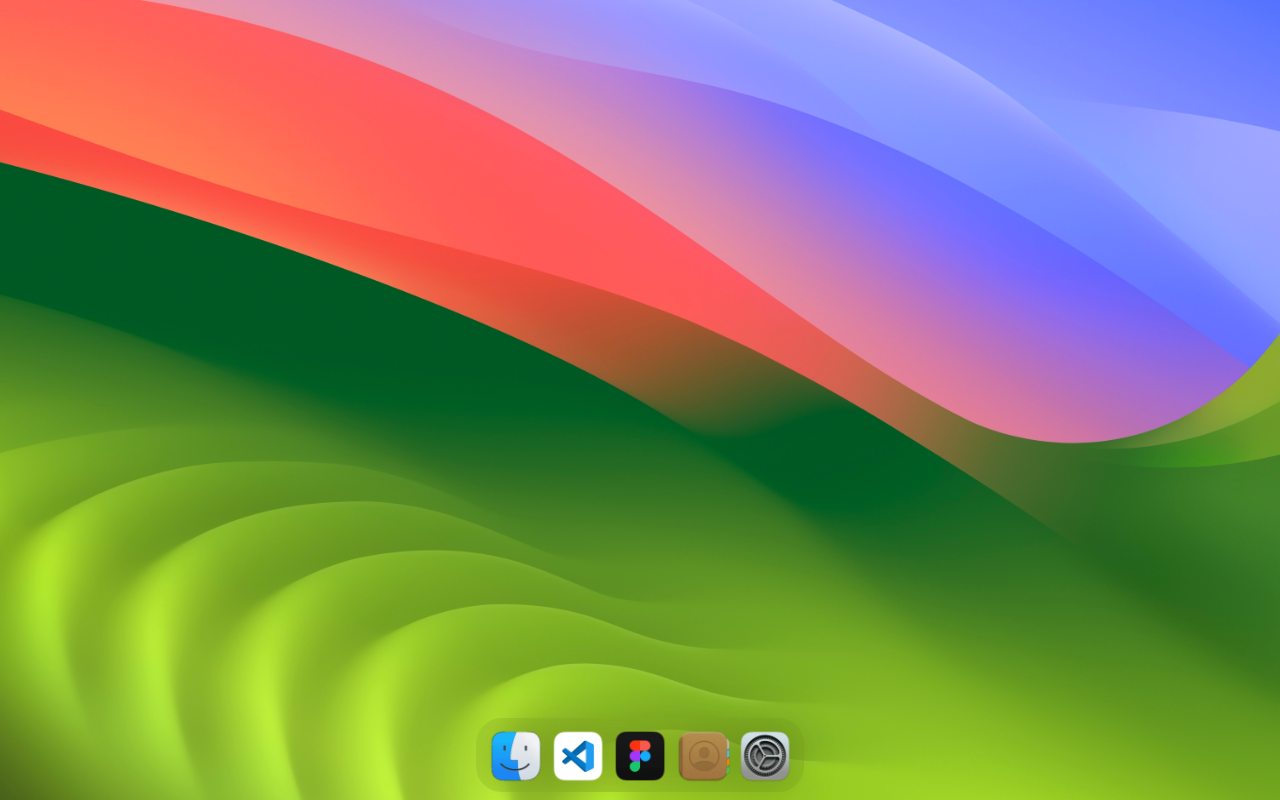
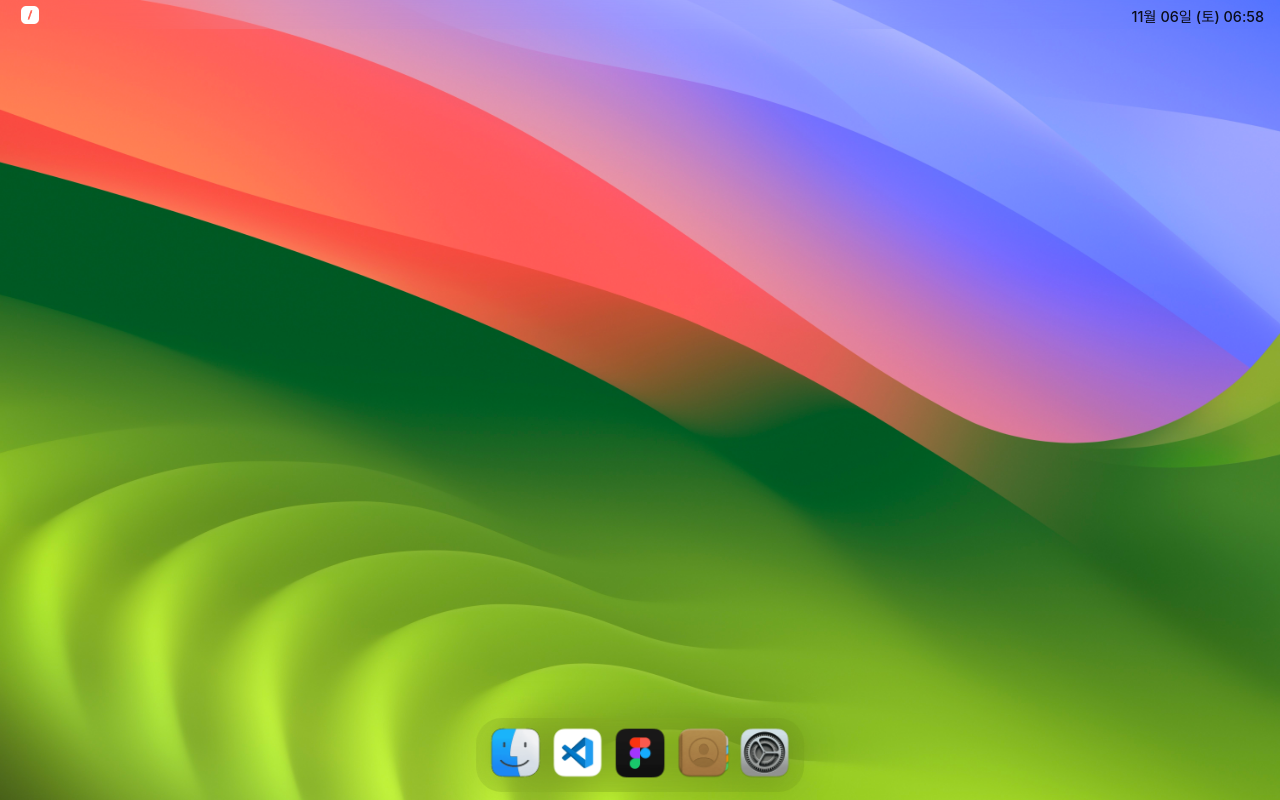
Before and after one commit to BackGwa/BackGwa.github.io, a PHP site: page /profile.html in a window 1280 px wide. Run offline with PHP 8.4, Linux system fonts and the light colour scheme; some web fonts are replaced.

Commit message:
profile 페이지 메뉴 막대 추가

```diff
--- a/profile.html
+++ b/profile.html
@@ -35,10 +35,17 @@
 
         <div class="gui-env background-image">
             <!-- 상단 패널 -->
+            <div class="top-nav">
+                <div class="left-panel">
+                    <div class="menu-icon background-image"></div>
+                </div>
+                <div class="right-panel">
+                    <div class="time-label"></div>
+                </div>
+            </div>
 
             <!-- 하단 독-->
-            <div class="bottom-dock background-image">
-            </div>
+            <div class="bottom-dock background-image"></div>
         </div>
     </div>
 </body>
--- a/scripts/profile.js
+++ b/scripts/profile.js
@@ -1,5 +1,6 @@
 
 let dock;
+let time_label;
 let dock_item;
 let select_index = 0;
 
@@ -8,6 +9,7 @@ function page_init() {
     dock = document.querySelector(".bottom-dock");
     append_dock();
     dock_item = document.querySelectorAll(".dock-item");
+    time_label = document.querySelector(".time-label");
     event_register();
 }
 
@@ -22,6 +24,9 @@ function event_register() {
 
         i.addEventListener("mouseout", dock_item_unfocus);
     });
+
+    time_update();
+    setInterval(() => time_update, 1000);
 }
 
 // 포커싱 비주얼 이펙트 적용
@@ -43,3 +48,17 @@ function dock_item_unfocus() {
         i.classList.remove("dock-item-focus-fade1");
     });
 }
+
+// 시간 업데이트
+function time_update() {
+    const week = ['일', '월', '화', '수', '목', '금', '토'];
+    const today = new Date();
+    const month = String(today.getMonth()).padStart(2, '0');
+    const day = String(today.getDay()).padStart(2, '0');
+    const week_index = today.getDay();
+
+    hours = String(today.getHours()).padStart(2, '0');
+    minutes = String(today.getMinutes()).padStart(2, '0');
+
+    time_label.innerHTML = `${month}월 ${day}일 (${week[week_index]}) ${hours}:${minutes}`;
+}
--- a/style/profile.css
+++ b/style/profile.css
@@ -36,6 +36,7 @@
     background: var(--dock-color);
     border: solid 2px var(--dock-outline);
     filter: drop-shadow(0 0 24px #0000003F);
+    -webkit-filter: drop-shadow(0 0 24px #0000003F);
     backdrop-filter: blur(48px);
     -webkit-backdrop-filter: blur(48px);
     display: flex;
@@ -48,9 +49,9 @@
     position: relative;
     width: 3.7rem;
     height: 3.7rem;
-    margin: 0.5rem 0.1rem 0.25rem 0.1rem;
+    margin: 0.3rem 0.1rem 0.4rem 0.1rem;
     border-radius: 1rem;
-    transition: 0.25s;
+    transition: 0.2s ease-out;
     background-size: cover;
 }
 
@@ -58,14 +59,14 @@
     width: 5rem;
     height: 5rem;
     transform: scale(150%) translateY(-35%);
-    margin: 0.5rem 1rem 0.25rem 1rem;
+    margin: 0.5rem 1.2rem 0.25rem 1.2rem;
 }
 
 .dock-item-focus-fade1 {
     width: 5rem;
     height: 5rem;
     transform: scale(110%) translateY(-30%);
-    margin: 0.5rem 0.4rem 0.25rem 0.4rem;
+    margin: 0.5rem 0.6rem 0.25rem 0.6rem;
 }
 
 .dock-label {
@@ -79,6 +80,7 @@
     top: -50%;
     color: var(--dock-label-color);
     filter: drop-shadow(0 0 8px #0000005F);
+    -webkit-filter: drop-shadow(0 0 8px #0000005F);
     backdrop-filter: blur(32px);
     -webkit-backdrop-filter: blur(32px);
     font-weight: 300;
@@ -94,3 +96,58 @@
 .dock-item-focus .dock-label {
     opacity: 1.0;
 }
+
+.top-nav {
+    position: absolute;
+    width: 100%;
+    height: 1.8rem;
+    backdrop-filter: blur(32px);
+    -webkit-backdrop-filter: blur(32px);
+    background: var(--dock-color);
+    display: flex;
+    flex-direction: row;
+    justify-content: space-between;
+}
+
+.left-panel,
+.right-panel {
+    width: 50%;
+    height: 100%;
+    display: flex;
+    flex-direction: row;
+}
+
+.left-panel {
+    justify-content: flex-start;
+}
+
+.right-panel {
+    display: flex;
+    flex-direction: row;
+    justify-content: flex-end;
+}
+
+.time-label {
+    color: var(--dock-label-color);
+    font-size: 0.9rem;
+    font-weight: 500;
+    opacity: 0.9;
+    margin-right: 1rem;
+    margin-top: 0.3rem;
+}
+
+.menu-icon {
+    width: 1.7rem;
+    height: 1.7rem;
+    margin-left: 1rem;
+    margin-top: 0.05rem;
+    background-image: url("../res/images/logo.png");
+    background-size: 1.1rem;
+    background-color: transparent;
+    border-radius: 0.4rem;
+    transition: 0.15s ease-out;
+}
+
+.menu-icon:hover {
+    background-color: #aaaaaa3a;
+}
```
